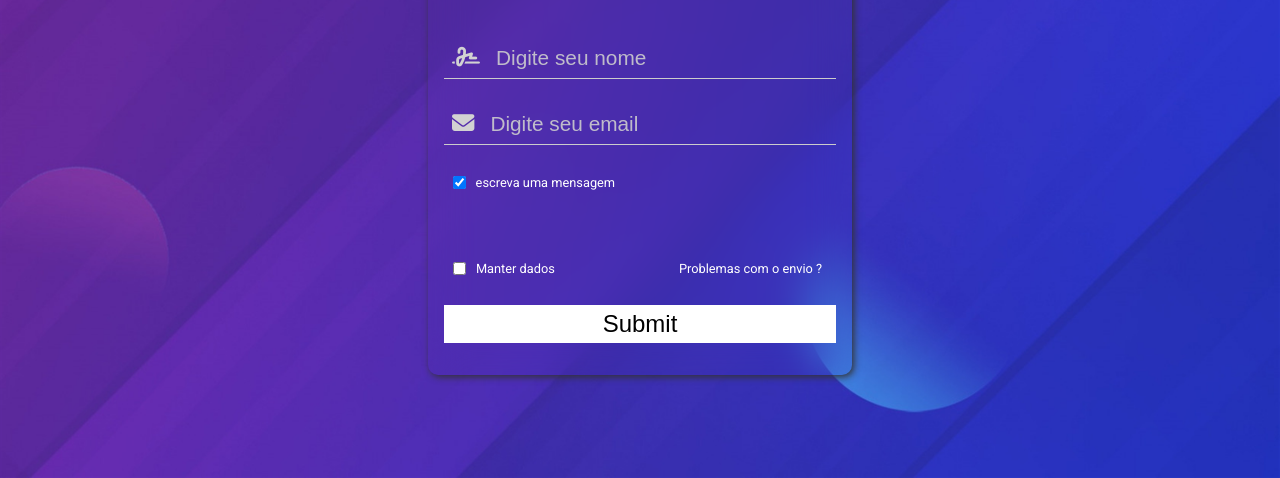
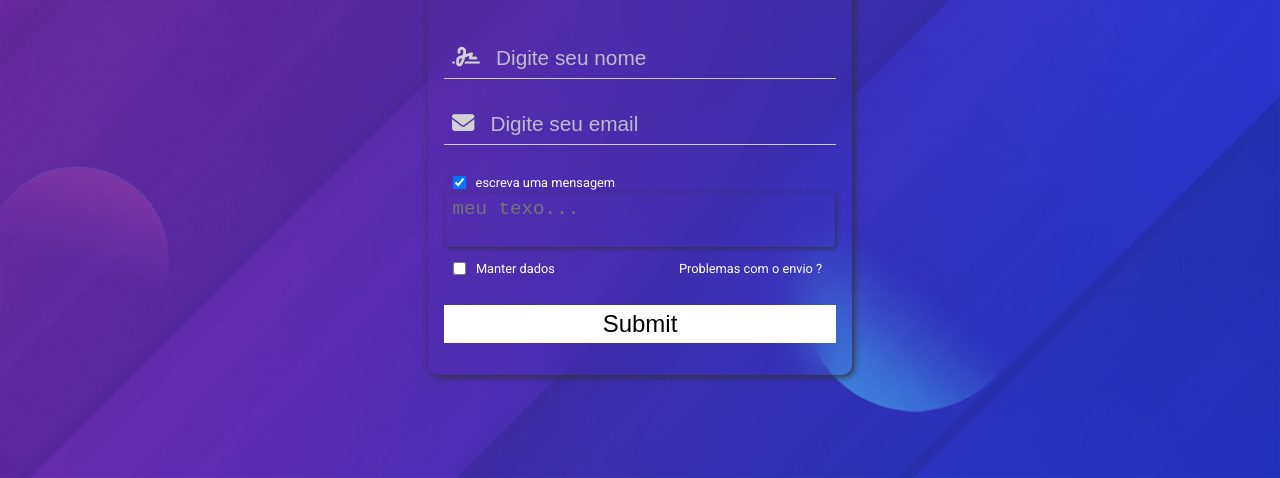
Before and after one commit to gust17x/.env, a plain HTML site: page index.html in a window 1280 px wide. Both pictures are taken after a click on the checkbox 491 px from the left and 531 px from the top of the page. Shown: the part 322-800 px from the top of the page. Drawn offline with nearby package versions, Linux system fonts and the light colour scheme; files that its build step writes are made by us from their sources.

Commit message:
adicionando placeholder

```diff
--- a/Sass/styles.sass
+++ b/Sass/styles.sass
@@ -101,6 +101,7 @@ body
                 width: 100%
                 color: #ffffff
                 font-size: 1.2rem
+                box-shadow: 1px 1px 4px #333
                 padding: 5px 7px
         .checked
             display: flex
--- a/index.html
+++ b/index.html
@@ -29,7 +29,7 @@
                     <input type="checkbox" onclick="activeArea()" id="check-area"> <p>escreva uma mensagem</p>
                 </nav>
 
-                <textarea class="area" name="message"  cols="30" rows="2" placeholder=""></textarea>
+                <textarea class="area" name="message"  cols="30" rows="2" placeholder="meu texo..."></textarea>
 
             </div>
 
```
